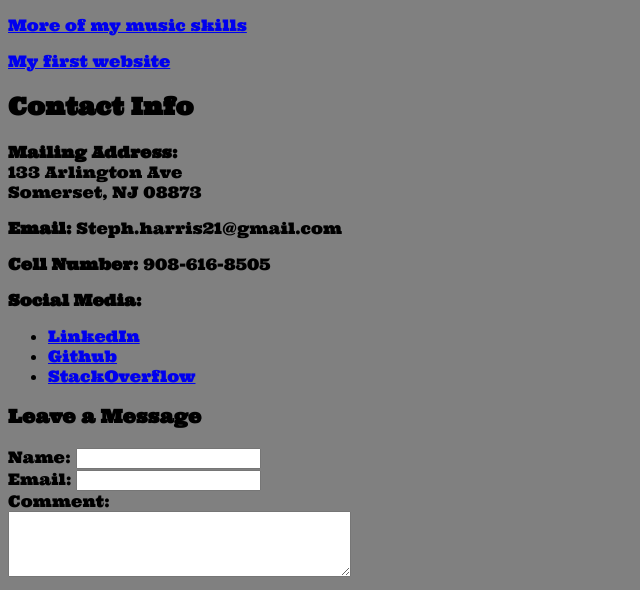
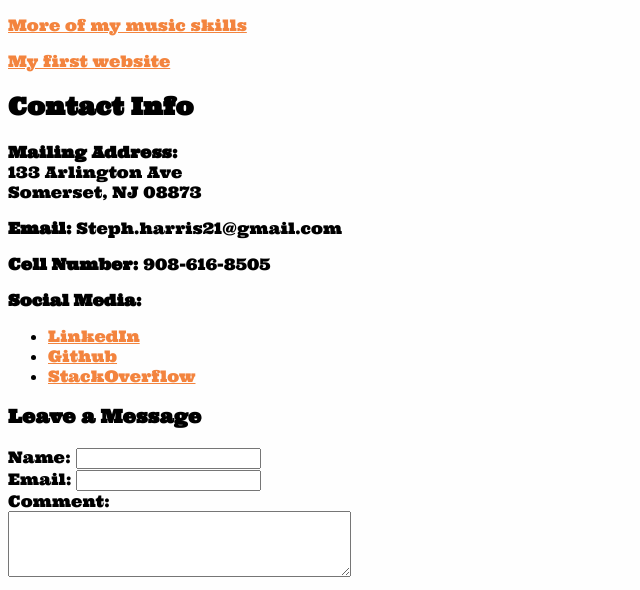
Before and after one commit to Steph-harris/Portfolio, a PHP site: page / in a window 1280 px wide. Shown: the part 1116-1706 px from the top of the page, without its empty margins (0-640 px from the left). Run offline with PHP 8.4, Linux system fonts and the light colour scheme.

Commit message:
updated stylesheets

```diff
--- a/Stylesheets/master.css
+++ b/Stylesheets/master.css
@@ -1,15 +1,26 @@
 body {
-	background-color: gray
+	background-color: #fefefe
 }
+
 h1, h2, h3, body {
 	font-family: 'Ultra', serif
 }
+
 ol > li:first-child {
   background-color: green
 }
+
 .red {
 	color:red;
 }
+
 a {
-    font-color: #f3843e;
+    color: #f3843e;
 }
+
+/*#Contact {
+	background: url('https://scontent-iad3-1.xx.fbcdn.net/hphotos-xfa1/v/t1.0-9/11149307_960663…7008243973284878144_n.jpg?oh=6d34db54647d0e9391be04e76292d757&oe=56BDB6AB');
+  background-size: inherit;
+  background-repeat: no-repeat;
+  background-position: right;
+ }*/
--- a/home.html
+++ b/home.html
@@ -90,9 +90,7 @@
       <li><a href="http://stackoverflow.com/users/5072001/stephanie-harris"> StackOverflow </a></li>
     </ul>
     </p>
-  </section>
 
-  <section>
     <h3>Leave a Message</h3>
     <form>
       Name:
```
Also changed, not shown: blog.html (indentation only).
